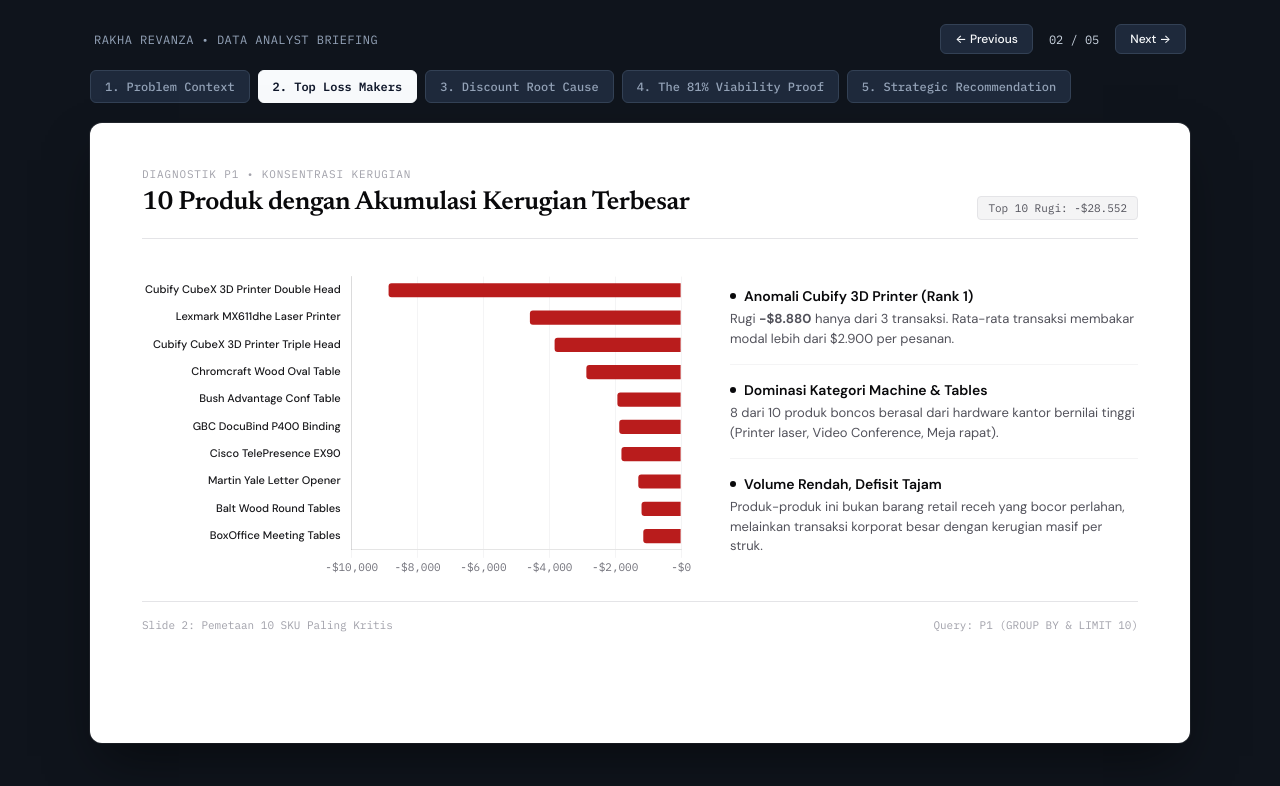
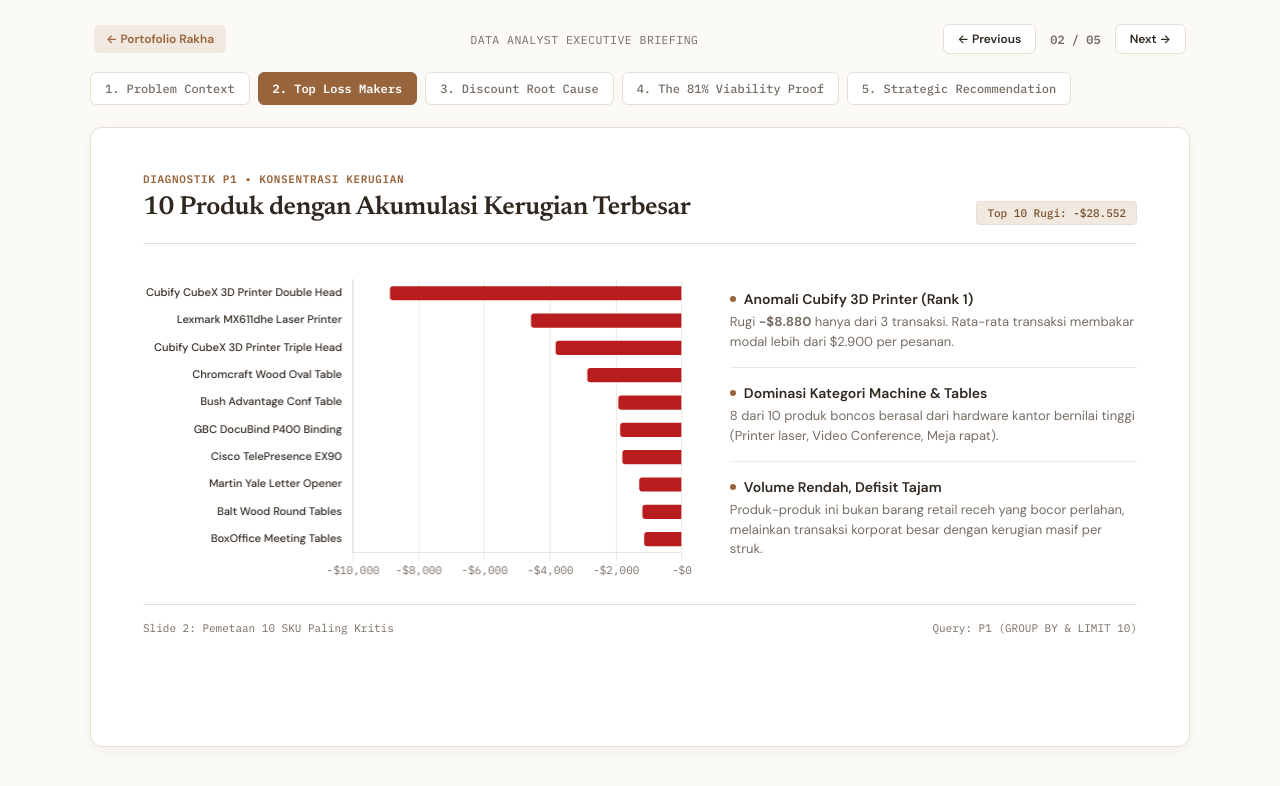
Before and after one commit to revanzarakha/Portfolio_RakhaRevanza, a plain HTML site: page product-profitability-dashboard.html in a window 1280 px wide. Both pictures are taken after a click on the button "2. Top Loss Makers". Drawn offline with nearby package versions, Linux system fonts and the light colour scheme.

Commit message:
style: harmonize executive deck palette with portfolio warm cream & terracotta brand theme

```diff
--- a/product-profitability-dashboard.html
+++ b/product-profitability-dashboard.html
@@ -10,24 +10,23 @@
   <script src="https://cdn.jsdelivr.net/npm/chart.js"></script>
   <style>
     :root {
-      --bg-canvas: #0e131f;
-      --card-bg: #161d2f;
-      --slide-bg: #ffffff;
-      --text-main: #18181b;
-      --text-muted: #71717a;
-      --text-soft: #a1a1aa;
-      --border: #e4e4e7;
-      --border-dark: #27272a;
+      /* PALET ASLI PORTOFOLIO RAKHA */
+      --home-bg: #fbfaf7;
+      --home-white: #ffffff;
+      --home-beige: #f1e9df;
+      --home-brown: #98643c;
+      --home-brown-dark: #79502f;
+      --home-ink: #30271f;
+      --home-muted: #776d63;
+      --home-line: #e7ded4;
 
-      --brand-dark: #09090b;
       --accent-red: #b91c1c;
       --accent-red-soft: #fef2f2;
-      --accent-green: #15803d;
+      --accent-green: #2e7d32;
       --accent-green-soft: #f0fdf4;
-      --accent-blue: #1d4ed8;
 
       --font-serif: 'Newsreader', Georgia, serif;
-      --font-sans: 'DM Sans', -apple-system, sans-serif;
+      --font-sans: 'DM Sans', -apple-system, BlinkMacSystemFont, sans-serif;
       --font-mono: 'IBM Plex Mono', monospace;
     }
 
@@ -38,48 +37,69 @@
     }
 
     body {
-      background: #0f141c;
-      color: var(--text-main);
+      background-color: var(--home-bg);
+      color: var(--home-ink);
       font-family: var(--font-sans);
       min-height: 100vh;
       display: flex;
       flex-direction: column;
       align-items: center;
-      padding: 24px 16px 40px;
+      padding: 24px 16px 48px;
+      -webkit-font-smoothing: antialiased;
     }
 
-    /* TOP BAR / DECK HEADER */
+    /* TOP BAR / NAVIGATION */
     .deck-topbar {
       width: 100%;
       max-width: 1100px;
       display: flex;
       justify-content: space-between;
       align-items: center;
-      margin-bottom: 16px;
+      margin-bottom: 18px;
       padding: 0 4px;
-      color: #94a3b8;
       font-size: 12px;
     }
 
-    .deck-author {
+    .deck-back-link {
+      font-family: var(--font-sans);
+      font-weight: 600;
+      color: var(--home-brown);
+      text-decoration: none;
+      display: inline-flex;
+      align-items: center;
+      gap: 6px;
+      padding: 6px 12px;
+      background: var(--home-beige);
+      border-radius: 6px;
+      transition: all 0.15s ease;
+    }
+
+    .deck-back-link:hover {
+      background: #e8ddd0;
+      color: var(--home-brown-dark);
+    }
+
+    .deck-meta {
       font-family: var(--font-mono);
+      font-size: 11.5px;
+      color: var(--home-muted);
       letter-spacing: 0.04em;
     }
 
     .deck-controls {
       display: flex;
       align-items: center;
-      gap: 12px;
+      gap: 10px;
     }
 
     .nav-btn {
-      background: #1e293b;
-      color: #f8fafc;
-      border: 1px solid #334155;
+      background: var(--home-white);
+      color: var(--home-ink);
+      border: 1px solid var(--home-line);
       padding: 6px 14px;
       border-radius: 6px;
       font-size: 12px;
-      font-weight: 500;
+      font-weight: 600;
       cursor: pointer;
       display: inline-flex;
       align-items: center;
@@ -89,19 +109,20 @@
     }
 
     .nav-btn:hover:not(:disabled) {
-      background: #334155;
-      border-color: #475569;
+      background: var(--home-beige);
+      border-color: #d6c8b9;
     }
 
     .nav-btn:disabled {
-      opacity: 0.35;
+      opacity: 0.4;
       cursor: not-allowed;
     }
 
     .slide-counter {
       font-family: var(--font-mono);
       font-size: 12px;
-      color: #cbd5e1;
+      color: var(--home-muted);
+      font-weight: 600;
       padding: 0 4px;
     }
 
@@ -111,15 +132,15 @@
       max-width: 1100px;
       display: flex;
       gap: 8px;
-      margin-bottom: 16px;
+      margin-bottom: 18px;
       overflow-x: auto;
       padding-bottom: 4px;
     }
 
     .tab-item {
-      background: #1e293b;
-      color: #94a3b8;
-      border: 1px solid #334155;
+      background: var(--home-white);
+      color: var(--home-muted);
+      border: 1px solid var(--home-line);
       padding: 8px 14px;
       border-radius: 6px;
       font-size: 12px;
@@ -131,25 +152,26 @@
     }
 
     .tab-item:hover {
-      color: #f8fafc;
-      border-color: #475569;
+      color: var(--home-ink);
+      border-color: #d6c8b9;
     }
 
     .tab-item.active {
-      background: #f8fafc;
-      color: #0f172a;
-      border-color: #f8fafc;
+      background: var(--home-brown);
+      color: #ffffff;
+      border-color: var(--home-brown);
       font-weight: 600;
     }
 
-    /* SLIDE CONTAINER (16:9 feel) */
+    /* SLIDE VIEWPORT */
     .slide-viewport {
       width: 100%;
       max-width: 1100px;
       min-height: 620px;
-      background: var(--slide-bg);
+      background: var(--home-white);
       border-radius: 12px;
-      box-shadow: 0 25px 50px -12px rgba(0, 0, 0, 0.5), 0 0 0 1px rgba(255, 255, 255, 0.08);
+      border: 1px solid var(--home-line);
+      box-shadow: 0 4px 20px -2px rgba(48, 39, 31, 0.05);
       padding: 44px 52px;
       position: relative;
       display: flex;
@@ -164,7 +186,7 @@
       }
     }
 
-    /* SLIDE STRUCTURE */
+    /* SLIDE COMPONENT */
     .slide {
       display: none;
       flex-direction: column;
@@ -182,9 +204,9 @@
     }
 
     .slide-header {
-      border-bottom: 1px solid var(--border);
+      border-bottom: 1px solid var(--home-line);
       padding-bottom: 18px;
-      margin-bottom: 28px;
+      margin-bottom: 26px;
       display: flex;
       justify-content: space-between;
       align-items: flex-end;
@@ -194,9 +216,10 @@
     .slide-num-label {
       font-family: var(--font-mono);
       font-size: 11px;
-      letter-spacing: 0.08em;
+      letter-spacing: 0.06em;
       text-transform: uppercase;
-      color: #a1a1aa;
+      color: var(--home-brown);
+      font-weight: 600;
       margin-bottom: 6px;
     }
 
@@ -205,19 +228,20 @@
       font-size: 26px;
       font-weight: 600;
       letter-spacing: -0.015em;
-      color: var(--brand-dark);
+      color: var(--home-ink);
       line-height: 1.25;
     }
 
     .slide-tag {
       font-family: var(--font-mono);
       font-size: 11px;
-      background: #f4f4f5;
-      color: #52525b;
+      background: var(--home-beige);
+      color: var(--home-brown-dark);
       padding: 4px 10px;
       border-radius: 4px;
-      border: 1px solid var(--border);
+      border: 1px solid var(--home-line);
       white-space: nowrap;
+      font-weight: 500;
     }
 
     .slide-body {
@@ -226,32 +250,32 @@
       flex-direction: column;
     }
 
-    /* SLIDE FOOTER */
+    /* FOOTER */
     .slide-footer {
-      border-top: 1px solid var(--border);
+      border-top: 1px solid var(--home-line);
       padding-top: 16px;
       margin-top: 24px;
       display: flex;
       justify-content: space-between;
       align-items: center;
       font-size: 11px;
-      color: #a1a1aa;
+      color: var(--home-muted);
       font-family: var(--font-mono);
     }
 
-    /* TYPOGRAPHY BLOCKS */
+    /* TYPOGRAPHY */
     .deck-quote {
       font-family: var(--font-serif);
       font-size: 20px;
       font-style: italic;
-      color: #27272a;
+      color: var(--home-ink);
       line-height: 1.45;
-      border-left: 3px solid #18181b;
+      border-left: 3px solid var(--home-brown);
       padding-left: 18px;
       margin: 16px 0 24px;
     }
 
-    /* GRID LAYOUTS INSIDE SLIDES */
+    /* GRIDS */
     .grid-2col {
       display: grid;
       grid-template-columns: 1.15fr 0.85fr;
@@ -281,12 +305,12 @@
       }
     }
 
-    /* STAT CARD (MINIMAL EDITORIAL) */
+    /* STAT CARD */
     .stat-box {
-      border: 1px solid var(--border);
+      border: 1px solid var(--home-line);
       border-radius: 8px;
       padding: 20px;
-      background: #fafafa;
+      background: #faf8f5;
     }
 
     .stat-label {
@@ -294,8 +318,9 @@
       font-family: var(--font-mono);
       text-transform: uppercase;
       letter-spacing: 0.05em;
-      color: #71717a;
+      color: var(--home-muted);
       margin-bottom: 8px;
+      font-weight: 500;
     }
 
     .stat-val {
@@ -303,7 +328,7 @@
       font-size: 32px;
       font-weight: 700;
       letter-spacing: -0.03em;
-      color: var(--brand-dark);
+      color: var(--home-ink);
       font-variant-numeric: tabular-nums;
       line-height: 1.1;
       margin-bottom: 6px;
@@ -314,7 +339,7 @@
 
     .stat-desc {
       font-size: 12px;
-      color: #71717a;
+      color: var(--home-muted);
       line-height: 1.4;
     }
 
@@ -322,7 +347,7 @@
     .point-card {
       margin-bottom: 16px;
       padding-bottom: 16px;
-      border-bottom: 1px solid #f4f4f5;
+      border-bottom: 1px solid var(--home-beige);
     }
 
     .point-card:last-child {
@@ -334,7 +359,7 @@
     .point-header {
       font-size: 14px;
       font-weight: 600;
-      color: var(--brand-dark);
+      color: var(--home-ink);
       margin-bottom: 4px;
       display: flex;
       align-items: center;
@@ -347,16 +372,16 @@
       width: 6px;
       height: 6px;
       border-radius: 50%;
-      background: var(--brand-dark);
+      background: var(--home-brown);
     }
 
     .point-text {
       font-size: 13px;
-      color: #52525b;
+      color: var(--home-muted);
       line-height: 1.5;
     }
 
-    /* ELEGANT TABLE */
+    /* TABLE */
     .clean-table {
       width: 100%;
       border-collapse: collapse;
@@ -369,18 +394,19 @@
       text-align: left;
       font-family: var(--font-mono);
       font-size: 10.5px;
-      font-weight: 500;
+      font-weight: 600;
       text-transform: uppercase;
       letter-spacing: 0.05em;
-      color: #71717a;
+      color: var(--home-muted);
       padding: 8px 10px;
-      border-bottom: 1px solid var(--border);
+      border-bottom: 1px solid var(--home-line);
+      background: #faf8f5;
     }
 
     .clean-table td {
       padding: 10px;
-      border-bottom: 1px solid #f4f4f5;
-      color: #3f3f46;
+      border-bottom: 1px solid var(--home-line);
+      color: var(--home-ink);
     }
 
     .clean-table tr:last-child td {
@@ -393,10 +419,10 @@
 
     /* ACTION RECOMMENDATION CARDS */
     .action-card {
-      border: 1px solid var(--border);
+      border: 1px solid var(--home-line);
       border-radius: 8px;
       padding: 22px;
-      background: #fafafa;
+      background: #faf8f5;
       display: flex;
       flex-direction: column;
       justify-content: space-between;
@@ -406,9 +432,9 @@
       font-family: var(--font-mono);
       font-size: 11px;
       font-weight: 600;
-      color: var(--accent-blue);
-      background: #eff6ff;
-      border: 1px solid #dbeafe;
+      color: var(--home-brown-dark);
+      background: var(--home-beige);
+      border: 1px solid var(--home-line);
       padding: 3px 8px;
       border-radius: 4px;
       width: fit-content;
@@ -419,14 +445,14 @@
       font-family: var(--font-serif);
       font-size: 18px;
       font-weight: 600;
-      color: var(--brand-dark);
+      color: var(--home-ink);
       margin-bottom: 8px;
       line-height: 1.3;
     }
 
     .action-body {
       font-size: 12.5px;
-      color: #52525b;
+      color: var(--home-muted);
       line-height: 1.5;
     }
 
@@ -441,7 +467,8 @@
 
   <!-- DECK TOP BAR -->
   <div class="deck-topbar">
-    <div class="deck-author">RAKHA REVANZA &bull; DATA ANALYST BRIEFING</div>
+    <a href="index.html" class="deck-back-link">&larr; Portofolio Rakha</a>
+    <div class="deck-meta">DATA ANALYST EXECUTIVE BRIEFING</div>
     <div class="deck-controls">
       <button class="nav-btn" id="prevBtn" onclick="prevSlide()" disabled>&larr; Previous</button>
       <span class="slide-counter" id="slideIndicator">01 / 05</span>
@@ -482,7 +509,7 @@
           <div class="stat-box">
             <div class="stat-label">Total Volume Katalog</div>
             <div class="stat-val">$2.297.201</div>
-            <div class="stat-desc">Gross sales dari 1.850 SKU aktif di seluruh wilayah.</div>
+            <div class="stat-desc">Gross sales dari 1.850 SKU aktif di seluruh wilayah penjualan.</div>
           </div>
           <div class="stat-box">
             <div class="stat-label">Total Omzet Produk Boncos</div>
@@ -496,14 +523,14 @@
           </div>
         </div>
 
-        <div style="margin-top: 24px; padding: 14px 18px; background: #fbfbfa; border: 1px solid var(--border); border-radius: 6px; font-size: 13px; color: #52525b;">
-          <strong>Premis Utama Analisis:</strong> Jika manajemen langsung memangkas 299 produk ini, perusahaan kehilangan <strong>seperempat omzet bisnis</strong> ($550K+). Analisis SQL & Python berikut menguji apakah kerugian ini disebabkan oleh struktur biaya produk atau tata kelola diskon.
+        <div style="margin-top: 24px; padding: 14px 18px; background: #faf8f5; border: 1px solid var(--home-line); border-radius: 6px; font-size: 13px; color: var(--home-muted);">
+          <strong style="color: var(--home-ink);">Premis Utama Analisis:</strong> Jika manajemen langsung memangkas 299 produk ini, perusahaan kehilangan <strong>seperempat omzet bisnis</strong> ($550K+). Analisis SQL & Python berikut menguji apakah kerugian ini disebabkan oleh struktur biaya produk atau tata kelola diskon.
         </div>
       </div>
 
       <div class="slide-footer">
         <div>Slide 1: Pertanyaan Bisnis & Skala Finansial</div>
-        <div>MySQL 8.0 Diagnostic</div>
+        <div>Diagnostic: MySQL 8.0 & Python</div>
       </div>
     </section>
 
@@ -573,11 +600,11 @@
       <div class="slide-body">
         <div class="grid-2col">
           <div>
-            <div style="font-size: 13px; font-weight: 600; color: #18181b; margin-bottom: 8px;">
+            <div style="font-size: 13px; font-weight: 600; color: var(--home-ink); margin-bottom: 8px;">
               Bedah Kasus Nyata: Cubify CubeX 3D Printer Double Head
             </div>
-            <p style="font-size: 12.5px; color: #52525b; margin-bottom: 12px; line-height: 1.45;">
-              Tabel transaksi aktual menunjukkan bahwa produk yang sama persis bisa untung atau rugi ekstrem, bergantung semata-mata pada persentase diskon yang diberikan salesman:
+            <p style="font-size: 12.5px; color: var(--home-muted); margin-bottom: 12px; line-height: 1.45;">
+              Tabel transaksi aktual membuktikan produk yang sama persis bisa untung atau rugi ekstrem, bergantung semata-mata pada persentase diskon yang diberikan salesman:
             </p>
 
             <table class="clean-table">
@@ -620,14 +647,14 @@
             </table>
           </div>
 
-          <div style="border-left: 1px solid var(--border); padding-left: 28px;">
-            <div style="font-size: 13px; font-weight: 600; color: #18181b; margin-bottom: 12px;">
+          <div style="border-left: 1px solid var(--home-line); padding-left: 28px;">
+            <div style="font-size: 13px; font-weight: 600; color: var(--home-ink); margin-bottom: 12px;">
               Rata-rata Diskon Seluruh Katalog (Query P3)
             </div>
             <div style="height: 220px; position: relative;">
               <canvas id="deckDiscountChart"></canvas>
             </div>
-            <div style="font-size: 12px; color: #71717a; margin-top: 10px; line-height: 1.4;">
+            <div style="font-size: 12px; color: var(--home-muted); margin-top: 10px; line-height: 1.4;">
               Produk rugi rata-rata didiskon <strong>29,26%</strong>. Diskon di atas 20% secara matematis menembus gross margin produk hardware, membuat transaksi tidak mungkin untung.
             </div>
           </div>
@@ -658,10 +685,10 @@
           <div class="stat-box" style="display:flex; flex-direction:column; justify-content:center; text-align:center; padding: 36px 24px;">
             <div class="stat-label" style="font-size: 13px;">Tingkat Viabilitas Produk Rugi</div>
             <div class="stat-val pos" style="font-size: 64px; margin: 12px 0;">80,9%</div>
-            <div style="font-size: 14px; font-weight: 600; color: #18181b; margin-bottom: 6px;">
+            <div style="font-size: 14px; font-weight: 600; color: var(--home-ink); margin-bottom: 6px;">
               242 dari 299 Produk Mencatatkan `MAX(profit) > 0`
             </div>
-            <div style="font-size: 12.5px; color: #71717a; max-width: 380px; margin: 0 auto; line-height: 1.45;">
+            <div style="font-size: 12.5px; color: var(--home-muted); max-width: 380px; margin: 0 auto; line-height: 1.45;">
               Hanya 57 produk yang benar-benar tidak pernah membukukan laba dalam kondisi diskon apa pun.
             </div>
           </div>
@@ -743,10 +770,10 @@
           </div>
         </div>
 
-        <div style="margin-top: 24px; padding: 16px 20px; background: #fafafa; border: 1px solid var(--border); border-radius: 6px; display: flex; justify-content: space-between; align-items: center;">
+        <div style="margin-top: 24px; padding: 16px 20px; background: #faf8f5; border: 1px solid var(--home-line); border-radius: 6px; display: flex; justify-content: space-between; align-items: center;">
           <div>
-            <div style="font-size: 13px; font-weight: 600; color: #18181b;">Proyeksi Finansial Setelah Kontrol Diskon 20%</div>
-            <div style="font-size: 12px; color: #71717a;">Menyelamatkan potensi margin dari 242 produk yang sebelumnya tergerus diskon ekstrem.</div>
+            <div style="font-size: 13px; font-weight: 600; color: var(--home-ink);">Proyeksi Finansial Setelah Kontrol Diskon 20%</div>
+            <div style="font-size: 12px; color: var(--home-muted);">Menyelamatkan potensi margin dari 242 produk yang sebelumnya tergerus diskon ekstrem.</div>
           </div>
           <div style="font-family: var(--font-mono); font-size: 14px; font-weight: 600; color: var(--accent-green);">
             Estimasi Recovery: +$45.000 s.d. +$60.000
@@ -817,7 +844,7 @@
     // Setup Charts
     Chart.defaults.font.family = "'DM Sans', sans-serif";
     Chart.defaults.font.size = 11;
-    Chart.defaults.color = '#71717a';
+    Chart.defaults.color = '#776d63';
 
     // Slide 2: Loss Chart
     const ctxLoss = document.getElementById('deckLossChart').getContext('2d');
@@ -850,6 +877,7 @@
         plugins: {
           legend: { display: false },
           tooltip: {
+            backgroundColor: '#30271f',
             callbacks: {
               label: c => ' Defisit: -$' + Math.abs(c.raw).toLocaleString()
             }
@@ -857,7 +885,7 @@
         },
         scales: {
           x: {
-            grid: { color: '#f4f4f5' },
+            grid: { color: '#f1e9df' },
             ticks: {
               callback: v => '-$' + Math.abs(v).toLocaleString(),
               font: { family: "'IBM Plex Mono', monospace" }
@@ -865,7 +893,7 @@
           },
           y: {
             grid: { display: false },
-            ticks: { color: '#18181b', font: { weight: '500' } }
+            ticks: { color: '#30271f', font: { weight: '500' } }
           }
         }
       }
@@ -879,7 +907,7 @@
         labels: ['Produk Untung', 'Produk Rugi'],
         datasets: [{
           data: [12.42, 29.26],
-          backgroundColor: ['#18181b', '#b91c1c'],
+          backgroundColor: ['#98643c', '#b91c1c'],
           borderRadius: 4,
           barPercentage: 0.45
         }]
@@ -890,6 +918,7 @@
         plugins: {
           legend: { display: false },
           tooltip: {
+            backgroundColor: '#30271f',
             callbacks: {
               label: c => ' Rata-rata Diskon: ' + c.raw + '%'
             }
@@ -899,7 +928,7 @@
           y: {
             beginAtZero: true,
             max: 35,
-            grid: { color: '#f4f4f5' },
+            grid: { color: '#f1e9df' },
             ticks: {
               callback: v => v + '%',
               font: { family: "'IBM Plex Mono', monospace" }
@@ -907,7 +936,7 @@
           },
           x: {
             grid: { display: false },
-            ticks: { color: '#18181b', font: { weight: '600' } }
+            ticks: { color: '#30271f', font: { weight: '600' } }
           }
         }
       }
```
